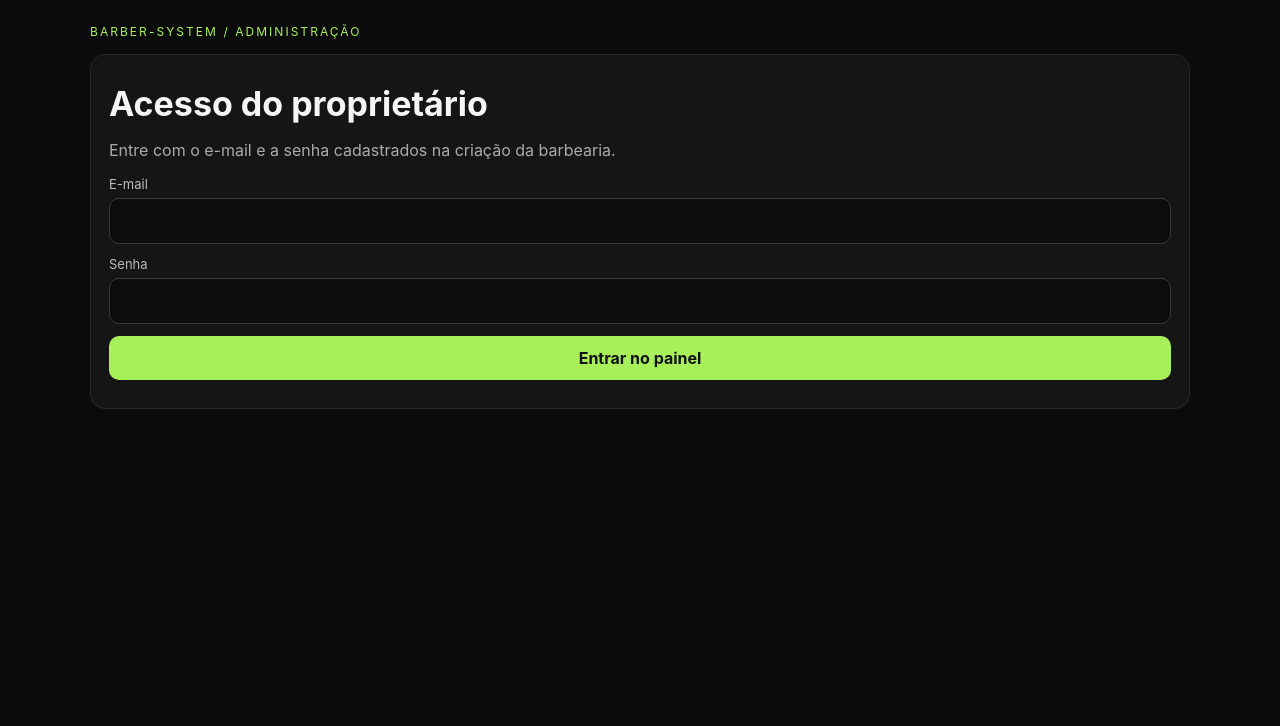
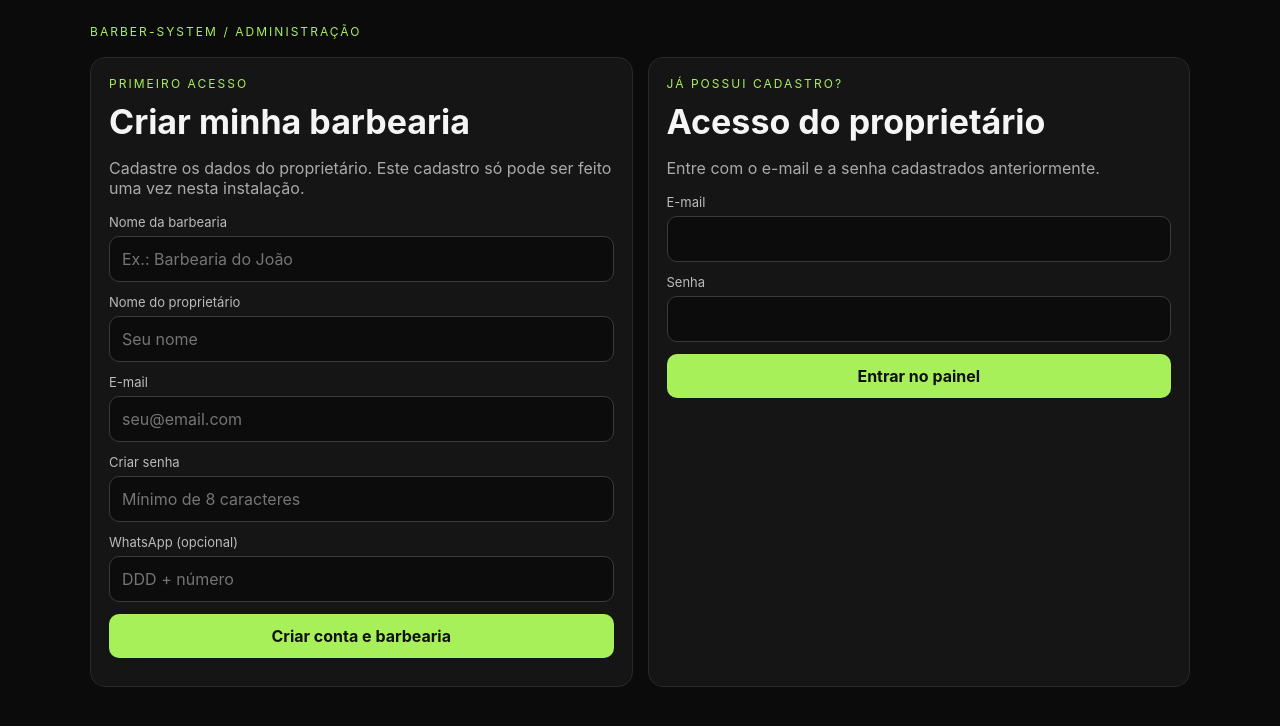
Before and after one commit to Lrafael09/BARBER-SYSTEM, a Flask app: page /admin/panel in a window 1280 px wide. Shown: the top 726 px of the page. Run offline with Flask 3, Linux system fonts and the light colour scheme; data that the repository does not hold is empty.

Commit message:
Adiciona cadastro inicial e login na tela do proprietário

```diff
--- a/templates/admin.html
+++ b/templates/admin.html
@@ -6,7 +6,7 @@
 <style>
 :root{color-scheme:dark;font-family:Inter,system-ui,sans-serif;background:#0b0b0b;color:#f5f5f5}
 *{box-sizing:border-box}body{margin:0;padding:24px 16px 50px}main{max-width:1100px;margin:auto}
-.brand{font-size:12px;letter-spacing:.17em;color:#a8f05a}h1{font-size:34px;margin:10px 0}p{color:#aaa}
+.brand{font-size:12px;letter-spacing:.17em;color:#a8f05a}h1{font-size:34px;margin:10px 0}h2{margin:4px 0 12px}p{color:#aaa}
 .card{background:#151515;border:1px solid #292929;border-radius:15px;padding:18px;margin:15px 0}
 label{display:block;color:#bbb;font-size:13px;margin:12px 0 6px}
 input,select,button{padding:12px;border-radius:10px;border:1px solid #3b3b3b;background:#0c0c0c;color:white;font:inherit;width:100%}
@@ -17,17 +17,37 @@ button.secondary{background:#282828;color:#eee;border:1px solid #444}
 .row{display:flex;justify-content:space-between;gap:12px;align-items:center;flex-wrap:wrap}
 .filters{display:flex;gap:8px;flex-wrap:wrap}.filters input,.filters select{width:auto;min-width:150px}
 .item{padding:13px 0;border-bottom:1px solid #303030}.muted{color:#999;font-size:13px}.message{color:#a8f05a;white-space:pre-wrap;margin-top:10px}
-.hidden{display:none}.columns{display:grid;grid-template-columns:1.4fr 1fr;gap:15px}
-@media(max-width:800px){.grid{grid-template-columns:repeat(2,1fr)}.columns{grid-template-columns:1fr}}
+.error{color:#ff8585}.hidden{display:none}.columns{display:grid;grid-template-columns:1.4fr 1fr;gap:15px}
+.auth-grid{display:grid;grid-template-columns:1fr 1fr;gap:15px}.auth-card{margin-top:18px}
+@media(max-width:800px){.grid{grid-template-columns:repeat(2,1fr)}.columns,.auth-grid{grid-template-columns:1fr}}
 @media(max-width:430px){.grid{grid-template-columns:1fr 1fr}.metric strong{font-size:20px}}
 </style></head>
 <body><main>
 <div class="brand">BARBER-SYSTEM / ADMINISTRAÇÃO</div>
-<section class="card" id="login-card">
-<h1>Acesso do proprietário</h1><p>Entre com o e-mail e a senha cadastrados na criação da barbearia.</p>
-<label for="email">E-mail</label><input id="email" type="email" autocomplete="username">
-<label for="password">Senha</label><input id="password" type="password" autocomplete="current-password">
-<button id="login">Entrar no painel</button><div id="login-message" class="message" role="status"></div>
+<section id="access-area" class="auth-grid">
+<section class="card auth-card" id="register-card">
+<div class="brand">PRIMEIRO ACESSO</div><h1>Criar minha barbearia</h1>
+<p>Cadastre os dados do proprietário. Este cadastro só pode ser feito uma vez nesta instalação.</p>
+<form id="register-form">
+<label for="shop-name">Nome da barbearia</label><input id="shop-name" maxlength="120" required placeholder="Ex.: Barbearia do João">
+<label for="owner-name">Nome do proprietário</label><input id="owner-name" maxlength="120" required autocomplete="name" placeholder="Seu nome">
+<label for="register-email">E-mail</label><input id="register-email" type="email" maxlength="254" required autocomplete="email" placeholder="seu@email.com">
+<label for="register-password">Criar senha</label><input id="register-password" type="password" minlength="8" required autocomplete="new-password" placeholder="Mínimo de 8 caracteres">
+<label for="whatsapp">WhatsApp (opcional)</label><input id="whatsapp" type="tel" placeholder="DDD + número">
+<button type="submit">Criar conta e barbearia</button>
+<div id="register-message" class="message" role="status"></div>
+</form>
+</section>
+<section class="card auth-card" id="login-card">
+<div class="brand">JÁ POSSUI CADASTRO?</div><h1>Acesso do proprietário</h1>
+<p>Entre com o e-mail e a senha cadastrados anteriormente.</p>
+<form id="login-form">
+<label for="email">E-mail</label><input id="email" type="email" autocomplete="username" required>
+<label for="password">Senha</label><input id="password" type="password" autocomplete="current-password" required>
+<button type="submit">Entrar no painel</button>
+<div id="login-message" class="message" role="status"></div>
+</form>
+</section>
 </section>
 <section id="dashboard" class="hidden">
 <div class="row"><div><h1 id="welcome">Painel administrativo</h1><p>Resumo e agenda da sua barbearia.</p></div><button class="secondary" id="logout" style="width:auto">Sair</button></div>
@@ -56,10 +76,15 @@ async function request(path,options={}) {
 }
 function money(cents){return 'R$ '+(cents/100).toFixed(2).replace('.',',');}
 function metric(label,value){const card=document.createElement('div');card.className='metric';const span=document.createElement('span');span.textContent=label;const strong=document.createElement('strong');strong.textContent=value;card.append(span,strong);return card;}
+function showMessage(id,message,isError=false){$(id).textContent=message;$(id).classList.toggle('error',isError);}
+async function loadRegistrationStatus(){
+ const status=await request('/auth/registration-status');
+ $('register-card').classList.toggle('hidden',!status.available);
+}
 async function loadDashboard(){
  const [me,dash]=await Promise.all([request('/auth/me'),request('/admin/dashboard')]);
  $('welcome').textContent='Olá, '+me.name;
- $('public-link').href='/b/'+encodeURIComponent((await request('/auth/me')).barbershop_slug||'');
+ $('public-link').href='/b/'+encodeURIComponent(me.barbershop_slug||'')+'/book';
  const metrics=$('metrics');metrics.replaceChildren(
   metric('Agendamentos hoje',dash.today.appointments),
   metric('Pendentes',dash.today.scheduled),
@@ -70,7 +95,7 @@ async function loadDashboard(){
   metric('Serviços ativos',dash.base.active_services),
   metric('Profissionais ativos',dash.base.active_barbers)
  );
- $('dashboard').classList.remove('hidden');$('login-card').classList.add('hidden');
+ $('dashboard').classList.remove('hidden');$('access-area').classList.add('hidden');
  await loadAppointments();await loadServices();
 }
 async function loadAppointments(){
@@ -86,7 +111,7 @@ async function loadAppointments(){
    const cancel=document.createElement('button');cancel.className='secondary';cancel.textContent='Cancelar agendamento';cancel.addEventListener('click',async()=>{
     const reason=prompt('Motivo do cancelamento:');if(!reason)return;
     try{await request('/admin/appointments/'+a.id+'/cancel',{method:'POST',body:JSON.stringify({reason})});await loadAppointments();}
-    catch(e){$('agenda-message').textContent=e.message;}
+    catch(e){showMessage('agenda-message',e.message,true);}
    });item.appendChild(cancel);
   }
   root.appendChild(item);
@@ -97,12 +122,34 @@ async function loadServices(){
  if(!data.services.length){root.textContent='Nenhum serviço cadastrado.';return;}
  data.services.forEach(s=>{const line=document.createElement('div');line.textContent=s.name+' — '+money(s.price_cents)+' — '+s.duration_minutes+' min'+(s.is_active?'':' (inativo)');line.style.padding='7px 0';root.appendChild(line);});
 }
-$('login').addEventListener('click',async()=>{
+$('register-form').addEventListener('submit',async event=>{
+ event.preventDefault();showMessage('register-message','Criando sua conta...');
+ try{
+  const data=await request('/auth/register',{method:'POST',body:JSON.stringify({
+   shop_name:$('shop-name').value,owner_name:$('owner-name').value,
+   email:$('register-email').value,password:$('register-password').value,
+   whatsapp:$('whatsapp').value
+  })});
+  $('email').value=$('register-email').value;
+  $('password').value='';
+  $('register-form').reset();
+  await loadRegistrationStatus();
+  showMessage('login-message','Cadastro concluído! Agora entre com seu e-mail e senha.');
+  $('password').focus();
+ }catch(e){showMessage('register-message',e.message,true);}
+});
+$('login-form').addEventListener('submit',async event=>{
+ event.preventDefault();
  try{await request('/auth/login',{method:'POST',body:JSON.stringify({email:$('email').value,password:$('password').value})});await loadDashboard();}
- catch(e){$('login-message').textContent=e.message;}
+ catch(e){showMessage('login-message',e.message,true);}
 });
-$('logout').addEventListener('click',async()=>{await fetch('/auth/logout',{method:'POST'});$('dashboard').classList.add('hidden');$('login-card').classList.remove('hidden');});
-$('load-appointments').addEventListener('click',()=>loadAppointments().catch(e=>$('agenda-message').textContent=e.message));
+$('logout').addEventListener('click',async()=>{
+ await fetch('/auth/logout',{method:'POST'});
+ $('dashboard').classList.add('hidden');$('access-area').classList.remove('hidden');
+ $('login-message').textContent='Você saiu da sua conta.';
+ await loadRegistrationStatus();
+});
+$('load-appointments').addEventListener('click',()=>loadAppointments().catch(e=>showMessage('agenda-message',e.message,true)));
 $('add-service').addEventListener('click',async()=>{
  try{
   await request('/admin/services',{method:'POST',body:JSON.stringify({
@@ -111,8 +158,9 @@ $('add-service').addEventListener('click',async()=>{
   })});
   $('service-message').textContent='Serviço cadastrado.';$('service-name').value='';$('service-price').value='';$('service-description').value='';
   await loadServices();
- }catch(e){$('service-message').textContent=e.message;}
+ }catch(e){showMessage('service-message',e.message,true);}
 });
+loadRegistrationStatus().catch(e=>showMessage('login-message',e.message,true));
 loadDashboard().catch(()=>{});
 })();
 </script></body></html>
```
